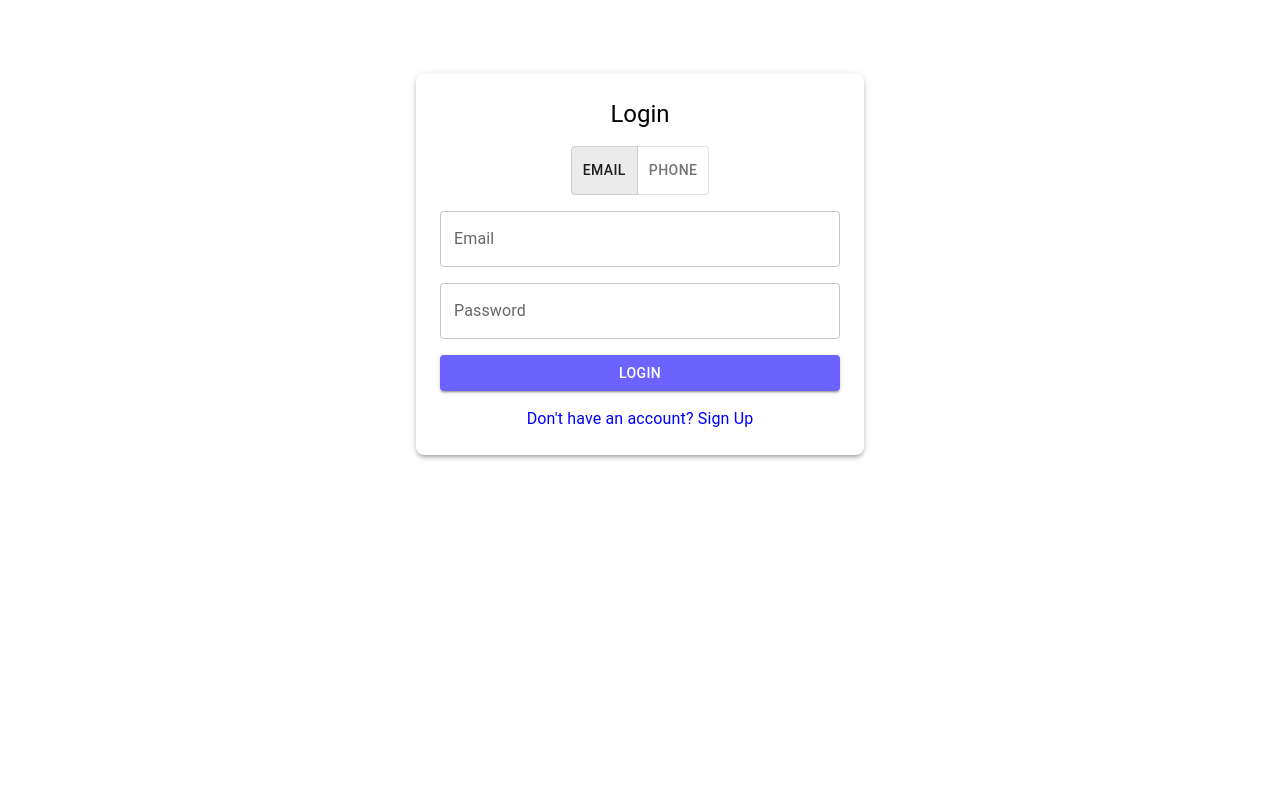
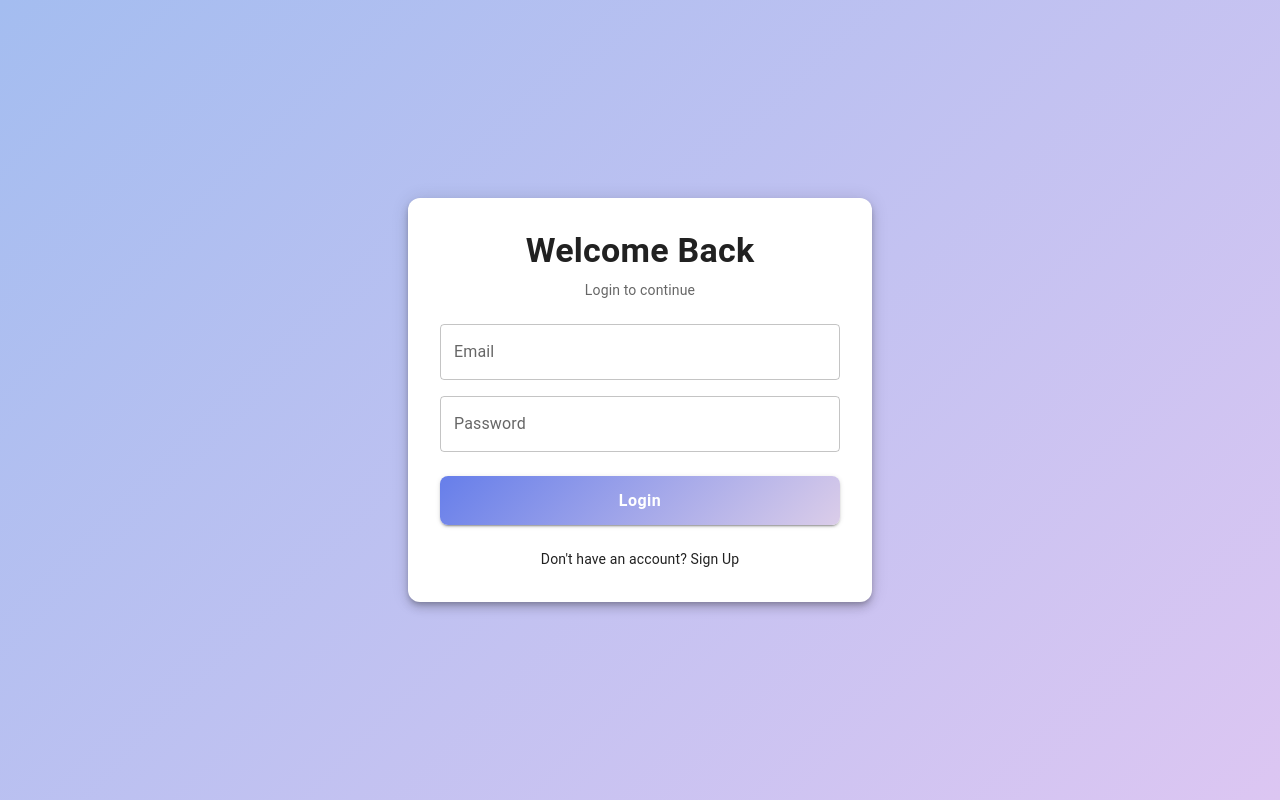
Before and after one commit to mouzam-ali-007/mui-store, a React (Create React App) app: page /auth in a window 1280 px wide. Built offline with nearby package versions, Linux system fonts and the light colour scheme.

Commit message:
Added login page

```diff
--- a/src/App.js
+++ b/src/App.js
@@ -28,6 +28,7 @@ const HomePage = () => (
 function App() {
   const [mobileOpen, setMobileOpen] = useState(false);
   const [user, setUser] = useState(null);
+  console.log("🚀 ~ App ~ user:", user)
 
   // Check session on mount
   useEffect(() => {
@@ -55,45 +56,39 @@ function App() {
 
   return (
     <BrowserRouter>
-      {/* Show Navbar only if logged in */}
-      {user && <Navbar setMobileOpen={setMobileOpen} />}
+      <Routes>
 
-      <Box sx={{ display: "flex" }}>
-        {/* Show Sidebar only if logged in */}
-        {user && <SideBar mobileOpen={mobileOpen} setMobileOpen={setMobileOpen} />}
+        {/* Auth Route (NO layout) */}
+        <Route path="/auth" element={<AuthPage />} />
+        <Route path="/addProduct" element={<AddProduct />} />
 
-        {/* Main content */}
-        <Box sx={{ flexGrow: 1, p: 3, overflow: "hidden" }}>
-          <Routes>
-            {/* Auth route */}
-            <Route
-              path="/auth"
-              element={!user ? <AuthPage /> : <Navigate to="/" />}
-            />
+        {/* Protected Layout */}
+        <Route
+          path="/*"
+          element={
+            (
+              <>
+                <Navbar setMobileOpen={setMobileOpen} />
 
-            {/* Home page - protected */}
-            <Route
-              path="/"
-              element={user ? <HomePage /> : <Navigate to="/auth" />}
-            />
+                <Box sx={{ display: "flex" }}>
+                  <SideBar mobileOpen={mobileOpen} setMobileOpen={setMobileOpen} />
 
-            {/* Product details */}
-            <Route
-              path="/product/:id"
-              element={user ? <ProductDetailsPage /> : <Navigate to="/auth" />}
-            />
+                  <Box sx={{ flexGrow: 1, p: 3, overflow: "hidden" }}>
+                    <Routes>
+                      <Route path="/" element={<HomePage />} />
+                      <Route path="/product/:id" element={<ProductDetailsPage />} />
 
-            {/* Add product */}
-            <Route
-              path="/addProduct"
-              element={user ? <AddProduct /> : <Navigate to="/auth" />}
-            />
-          </Routes>
-        </Box>
-      </Box>
+                    </Routes>
+                  </Box>
+                </Box>
 
-      {/* Optional Footer */}
-      {user && <Footer />}
+                <Footer />
+              </>
+            )
+          }
+        />
+
+      </Routes>
     </BrowserRouter>
   );
 }
--- a/src/components/AuthPage.js
+++ b/src/components/AuthPage.js
@@ -1,6 +1,7 @@
 import React, { useState } from "react";
 import { signUpWithEmail, loginWithEmail, loginWithPhone } from "./../services/data.service";
-import { Box, TextField, Button, Typography, ToggleButton, ToggleButtonGroup } from "@mui/material";
+import { Box, TextField, Button, Typography, ToggleButton, ToggleButtonGroup, Paper } from "@mui/material";
+import { useNavigate } from "react-router-dom";
 
 const AuthPage = () => {
     const [isLogin, setIsLogin] = useState(true);
@@ -9,21 +10,36 @@ const AuthPage = () => {
     const [phone, setPhone] = useState("");
     const [password, setPassword] = useState("");
     const [message, setMessage] = useState("");
+    const navigate = useNavigate();
 
     const handleAuth = async () => {
+        let data;
         try {
             if (isLogin) {
                 if (authType === "email") {
-                    await loginWithEmail(email, password);
+                    data = await loginWithEmail(email, password);
+
+                    if (data.user) {
                         setMessage("Logged in successfully!");
+                        navigate("/");
+                    } else {
+                        setMessage("Some thing went wrong!");
+                    }
+
                 } else {
                     await loginWithPhone(phone);
                     setMessage("OTP sent to your phone!");
                 }
             } else {
                 if (authType === "email") {
-                    await signUpWithEmail(email, password);
+                    data = await signUpWithEmail(email, password);
+                    if (data.user) {
                         setMessage("Sign up successful! Check your email to confirm.");
+                        navigate("/");
+                    } else {
+                        setMessage("Some thing went wrong!");
+                    }
+
                 } else {
                     await loginWithPhone(phone);
                     setMessage("OTP sent for sign up!");
@@ -35,62 +51,94 @@ const AuthPage = () => {
     };
 
     return (
-        <Box sx={{ maxWidth: 400, margin: "50px auto", textAlign: "center", padding: 3, boxShadow: 3, borderRadius: 2 }}>
-            <Typography variant="h5" mb={2}>{isLogin ? "Login" : "Sign Up"}</Typography>
 
-            <ToggleButtonGroup
-                value={authType}
-                exclusive
-                onChange={(e, val) => val && setAuthType(val)}
-                sx={{ mb: 2 }}
+
+        <Box
+            sx={{
+                minHeight: "100vh",
+                display: "flex",
+                alignItems: "center",
+                justifyContent: "center",
+                background: "linear-gradient(135deg,rgb(164, 189, 240),rgb(220, 198, 242))",
+                px: 2,
+            }}
         >
-                <ToggleButton value="email">Email</ToggleButton>
-                <ToggleButton value="phone">Phone</ToggleButton>
-            </ToggleButtonGroup>
+            <Paper
+                elevation={6}
+                sx={{
+                    width: "100%",
+                    maxWidth: 400,
+                    p: { xs: 3, sm: 4 },
+                    borderRadius: 3,
+                    textAlign: "center",
+                }}
+            >
+                {/* Title */}
+                <Typography variant="h4" fontWeight="bold" mb={1}>
+                    {isLogin ? "Welcome Back" : "Create Account"}
+                </Typography>
 
-            {authType === "email" ? (
-                <>
+                <Typography variant="body2" color="text.secondary" mb={3}>
+                    {isLogin
+                        ? "Login to continue"
+                        : "Sign up to get started"}
+                </Typography>
+
+                {/* Email Inputs */}
                 <TextField
                     label="Email"
-                        variant="outlined"
                     fullWidth
+                    size="medium"
                     sx={{ mb: 2 }}
                     value={email}
                     onChange={(e) => setEmail(e.target.value)}
                 />
+
                 <TextField
                     label="Password"
                     type="password"
-                        variant="outlined"
                     fullWidth
-                        sx={{ mb: 2 }}
+                    sx={{ mb: 3 }}
                     value={password}
                     onChange={(e) => setPassword(e.target.value)}
                 />
-                </>
-            ) : (
-                <TextField
-                    label="Phone (+1234567890)"
-                    variant="outlined"
+
+                {/* Button */}
+                <Button
+                    variant="contained"
                     fullWidth
-                    sx={{ mb: 2 }}
-                    value={phone}
-                    onChange={(e) => setPhone(e.target.value)}
-                />
-            )}
-
-            <Button variant="contained" fullWidth onClick={handleAuth} sx={{ mb: 2 }}>
+                    size="large"
+                    onClick={handleAuth}
+                    sx={{
+                        py: 1.3,
+                        borderRadius: 2,
+                        textTransform: "none",
+                        fontWeight: "bold",
+                        fontSize: "16px",
+                        background: "linear-gradient(135deg, #667eea,rgb(219, 205, 233))",
+                    }}
+                >
                     {isLogin ? "Login" : "Sign Up"}
                 </Button>
 
+                {/* Switch */}
                 <Typography
-                sx={{ cursor: "pointer", color: "blue" }}
+                    mt={3}
+                    sx={{ cursor: "pointer", fontSize: "14px" }}
                     onClick={() => setIsLogin(!isLogin)}
                 >
-                {isLogin ? "Don't have an account? Sign Up" : "Already have an account? Login"}
+                    {isLogin
+                        ? "Don't have an account? Sign Up"
+                        : "Already have an account? Login"}
                 </Typography>
 
-            {message && <Typography mt={2}>{message}</Typography>}
+                {/* Message */}
+                {message && (
+                    <Typography mt={2} color="error">
+                        {message}
+                    </Typography>
+                )}
+            </Paper>
         </Box>
     );
 };
--- a/src/components/ProductDetails.js
+++ b/src/components/ProductDetails.js
@@ -10,15 +10,26 @@ import {
 } from "@mui/material";
 import AddIcon from "@mui/icons-material/Add";
 import RemoveIcon from "@mui/icons-material/Remove";
+import { useNavigate } from "react-router-dom";
 
-const ProductDetails = ({ product }) => {
+
+const ProductDetails = ({ product, user }) => {
   const [selectedImage, setSelectedImage] = useState(
     product?.images?.[0] || product?.image
   );
   const [selectedSize, setSelectedSize] = useState(null);
   const [qty, setQty] = useState(1);
+  const navigate = useNavigate();
 
   if (!product) return <Typography>Product not found.</Typography>;
+
+  const handleAddToCart = () => {
+    if (!user) {
+      navigate("/auth");
+      return;
+    }
+    console.log("Added to cart");
+  };
 
   return (
     <Box sx={{ p: { xs: 2, md: 4 } }}>
@@ -156,6 +167,7 @@ const ProductDetails = ({ product }) => {
           {/* Buttons */}
           <Box sx={{ mt: 4, display: "flex", flexDirection: "column", gap: 2 }}>
             <Button
+              onClick={handleAddToCart}
               variant="contained"
               sx={{
                 bgcolor: "black",
--- a/src/components/ProductDetailsPage.js
+++ b/src/components/ProductDetailsPage.js
@@ -19,6 +19,7 @@ const ProductDetailsPage = () => {
   }, [id])
   // Find product by id from URL params
 
+  let user = JSON.parse(sessionStorage.getItem("user"))
 
   return (
     <Container sx={{ mt: 5, mb: 10 }}>
@@ -35,7 +36,7 @@ const ProductDetailsPage = () => {
       </Box>
 
       {/* Product Details Component */}
-      <ProductDetails product={product} />
+      <ProductDetails product={product} user={user} />
     </Container>
   );
 };
```
Also changed, not shown: src/components/ProductCard.js (+8 -2 lines), src/components/ProductModal.js (+59 -9 lines), src/components/SideBar.js (+51 -1 lines), src/services/data.service.js (+7 -3 lines). Lines whose indentation alone changed are shown as unchanged.
